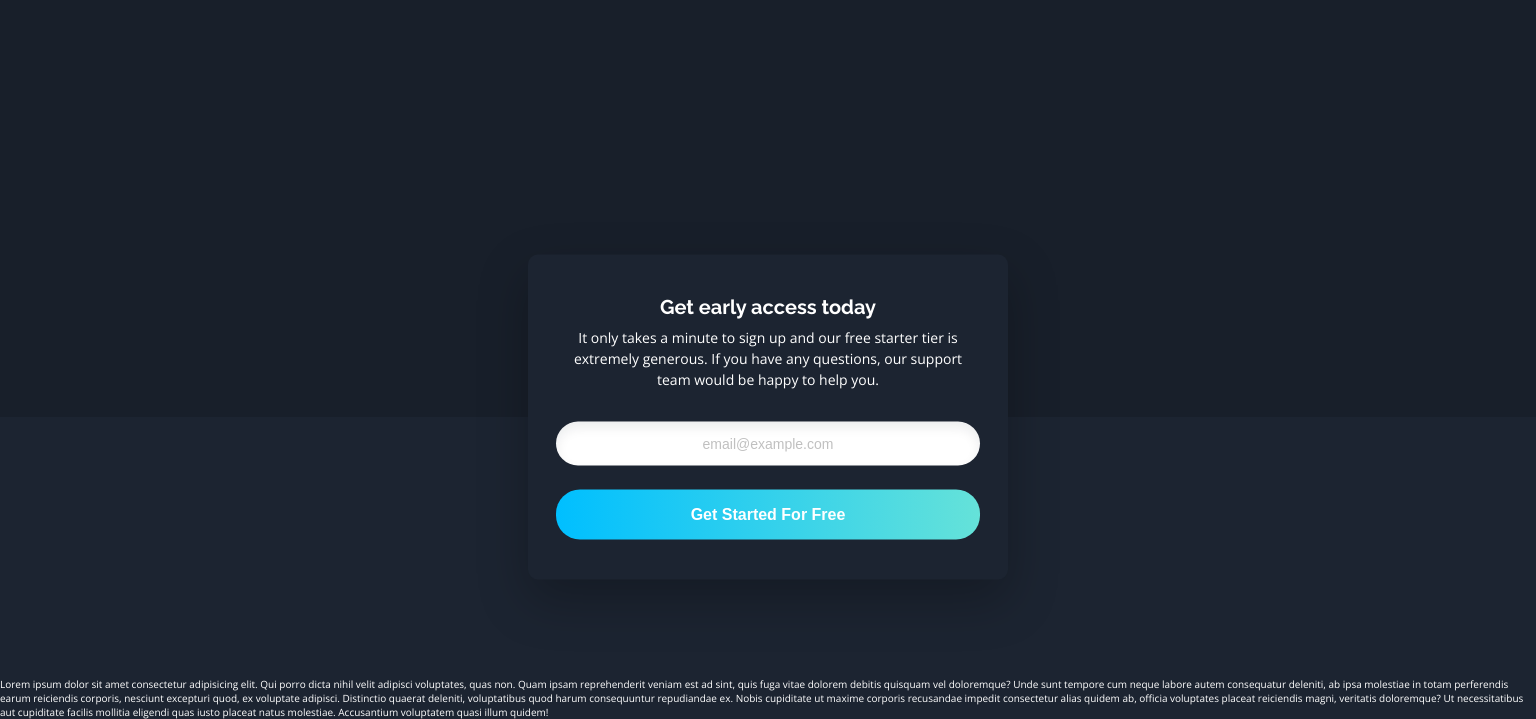
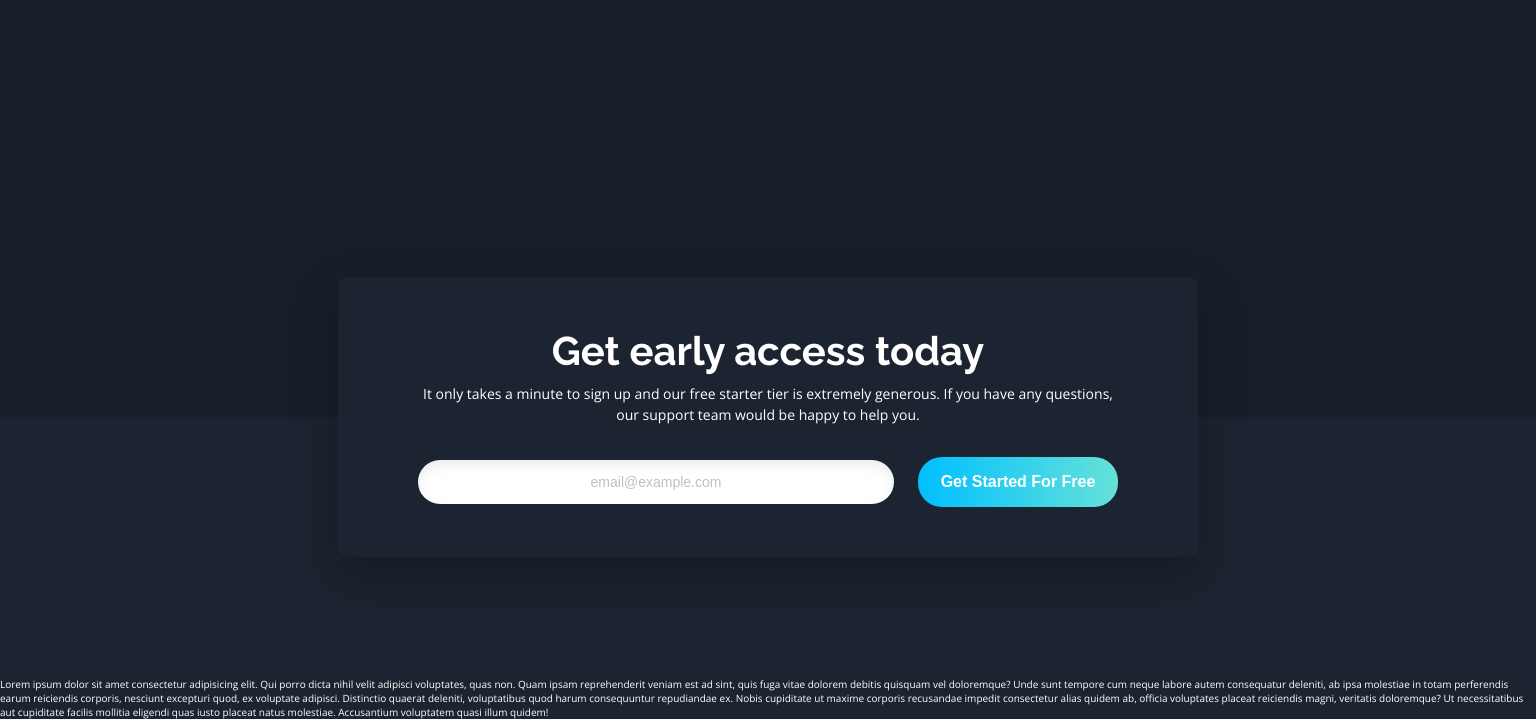
Before and after one commit to EdwardShanahan09/fm-fylo-theme-landing-page, a plain HTML site: page index.html in a window 1536 px wide. Shown: the part 2599-3318 px from the top of the page. Drawn offline with nearby package versions, Linux system fonts and the light colour scheme.

Commit message:
Add cta styles for desktop and tablet

```diff
--- a/assets/css/style.css
+++ b/assets/css/style.css
@@ -276,6 +276,10 @@ main {
   padding: 4rem 2.8rem;
   z-index: 2;
 
+  h2 {
+    margin-bottom: 2.4rem;
+  }
+
   p {
     font-size: 1.4rem;
     line-height: 150%;
@@ -434,7 +438,16 @@ footer {
   }
 
   .cta {
-    width: 48rem;
+    max-width: 48rem;
+    padding: 5rem 4rem;
+
+    h2 {
+      margin-bottom: 0.8rem;
+    }
+
+    p {
+      margin-bottom: 3.2rem;
+    }
   }
 }
 
@@ -502,4 +515,33 @@ footer {
     margin: auto 0 22rem auto;
     padding: 0 8rem;
   }
+
+  .cta {
+    max-width: 86rem;
+    padding: 5rem 8rem;
+
+    h2 {
+      font-size: 4rem;
+      margin-bottom: 0.8rem;
+    }
+
+    p {
+      margin-bottom: 3.2rem;
+    }
+
+    input {
+      margin-bottom: 0;
+    }
+
+    form {
+      display: flex;
+      align-items: center;
+      justify-content: space-between;
+      column-gap: 2.4rem;
+    }
+  }
+
+  .cta .btn {
+    max-width: 20rem;
+  }
 }
```
